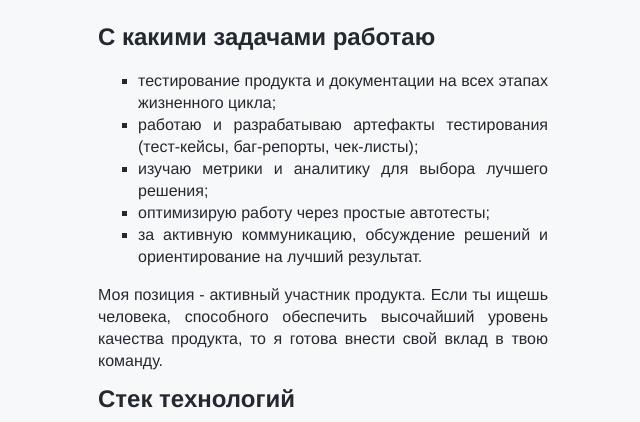
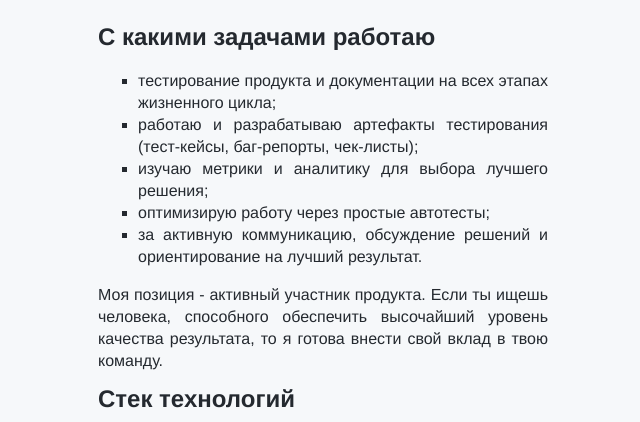
Before and after one commit to Ek-tiurikova/Ek-tiurikova.github.io, a plain HTML site: page index.html in a window 1280 px wide. Shown: the part 310-732 px from the top of the page, 292-932 px from the left. Drawn offline with Linux system fonts and the light colour scheme.

Commit message:
fixed description

```diff
--- a/index.html
+++ b/index.html
@@ -32,7 +32,7 @@
 <li> за активную коммуникацию, обсуждение решений и ориентирование на лучший результат.
 </li>
 </ul>
-Моя позиция - активный участник продукта. Если ты ищешь человека, способного обеспечить высочайший уровень качества продукта, то я готова внести свой вклад в твою команду.</h3>
+Моя позиция - активный участник продукта. Если ты ищешь человека, способного обеспечить высочайший уровень качества результата, то я готова внести свой вклад в твою команду.</h3>
      </section>
 
             <section class="links">
```
